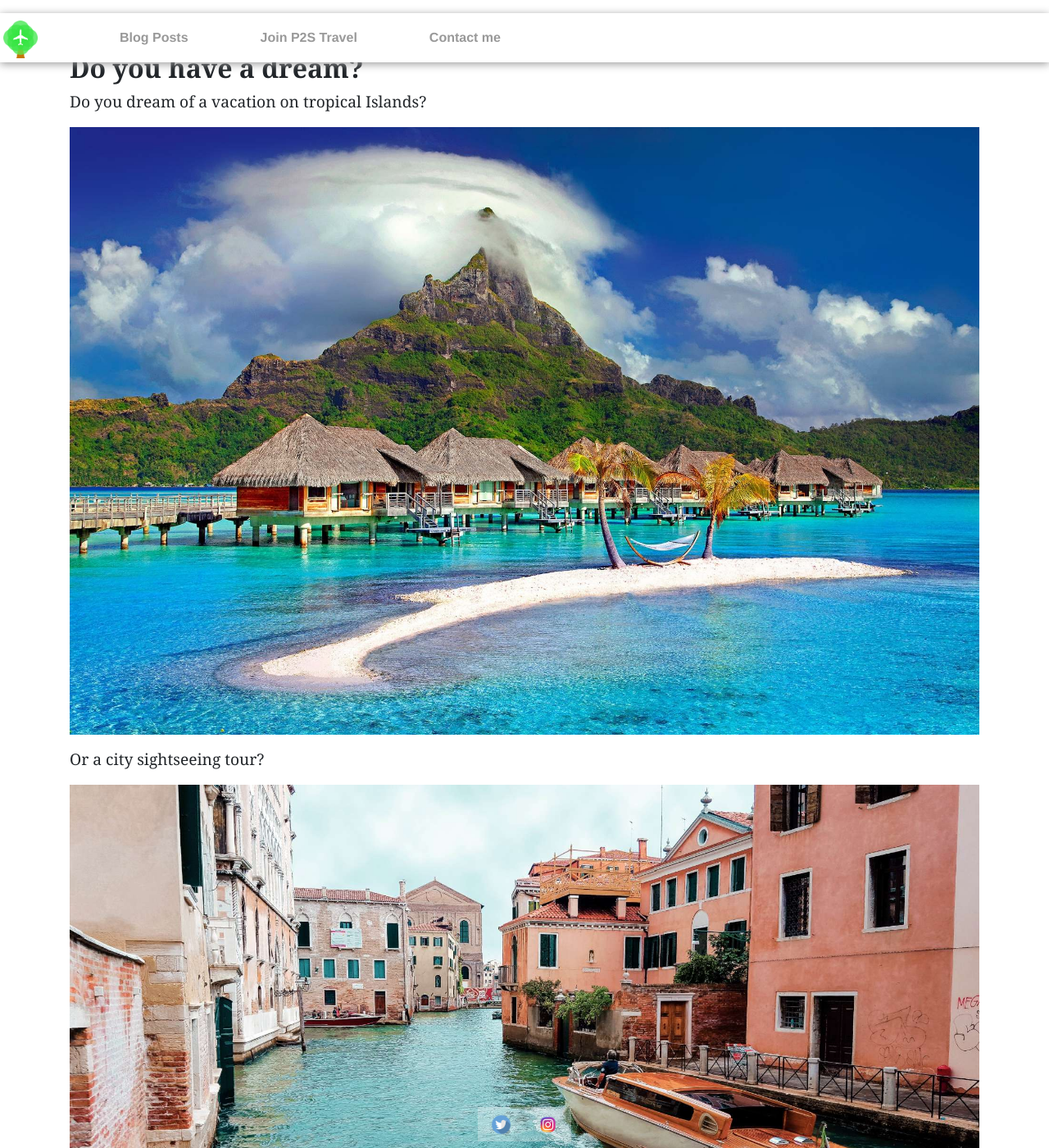
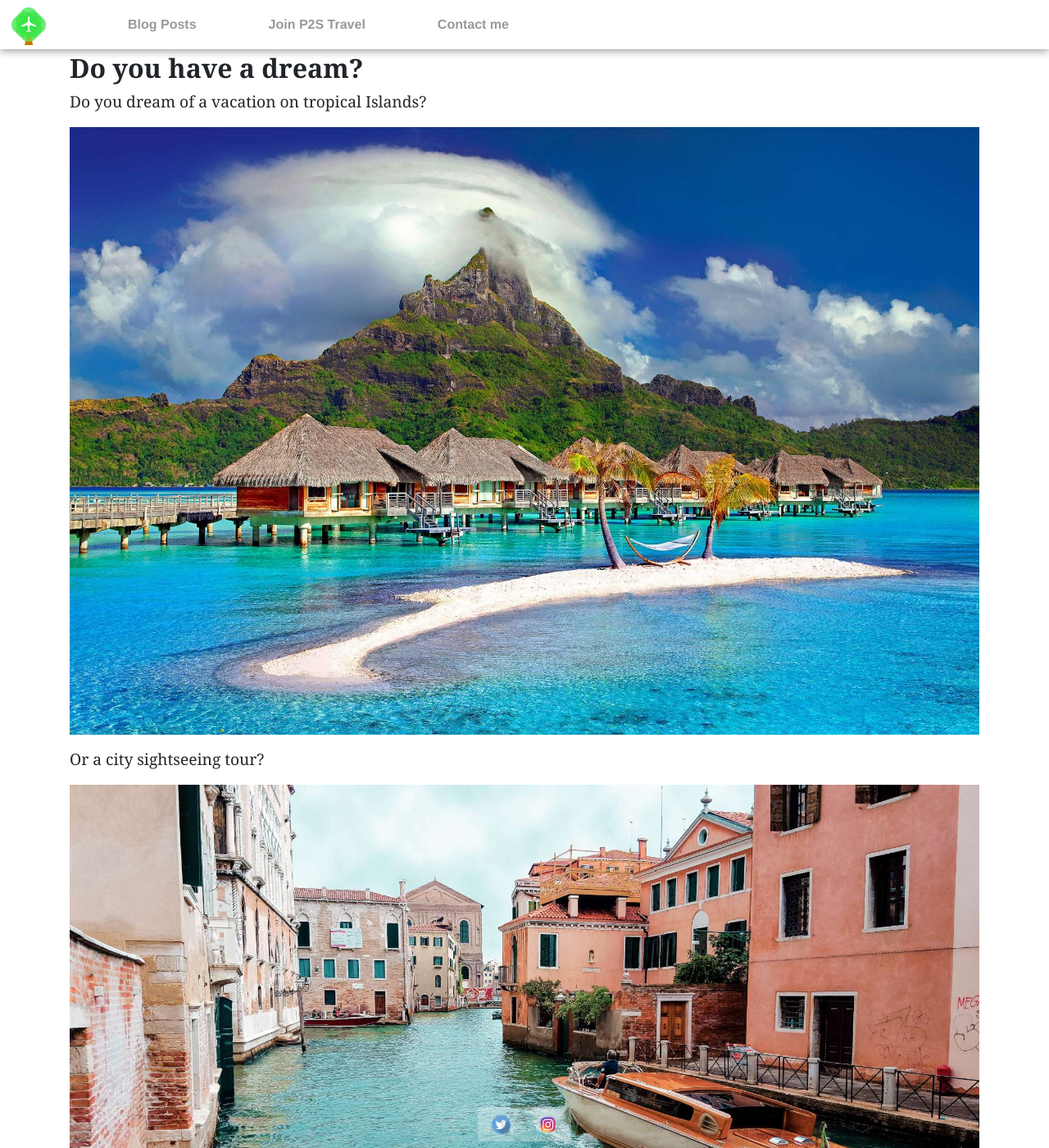
Before and after one commit to jdtravelp2s/jdtravelp2s.github.io, a Jekyll site: the page built from index.md, in a window 1280 px wide and 1400 px high. Shown: the whole window at 82% size. Built offline with Jekyll 4.4.1, drawn with Linux system fonts in a browser that asks for light colours.

Commit message:
fixing navbar

```diff
--- a/css/main.css
+++ b/css/main.css
@@ -6,7 +6,7 @@ nav {
 	padding-top: 0;
 	position: fixed !important;
 	background-color: #fff;
-	margin-top: 1em;
+	margin-top: 0;
 	z-index: 99;
 }
 
@@ -42,6 +42,10 @@ nav {
 	right: 2em;
 }
 
+.navbar-brand {
+	padding-left: 0.5em;
+}
+
 #navbar-bottom {
 	background: rgba(0,0,0,0);
 }
@@ -54,7 +58,7 @@ main {
 	width: 90%;
 	margin-left: auto;
 	margin-right: auto;
-	padding-top: 2.5em;
+	padding-top: 3em;
 }
 
 p{
```
